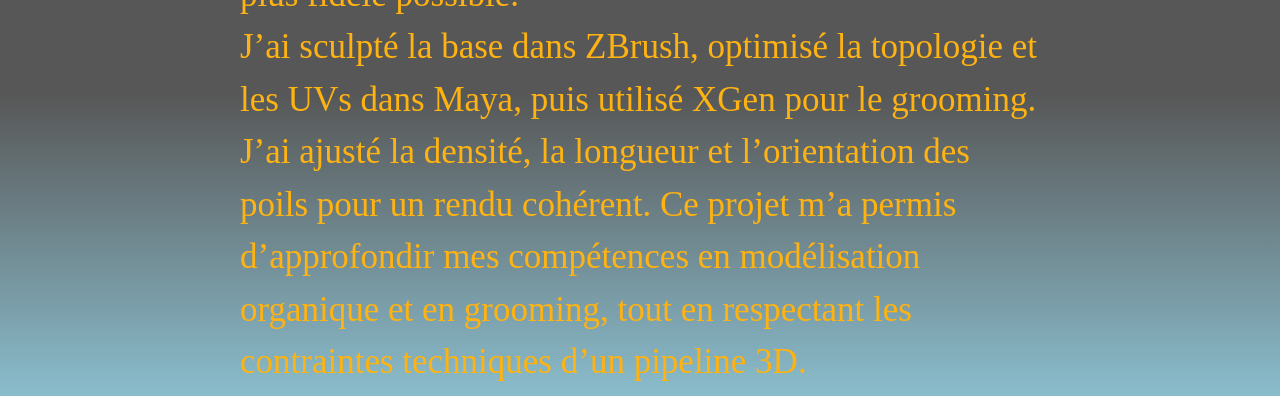
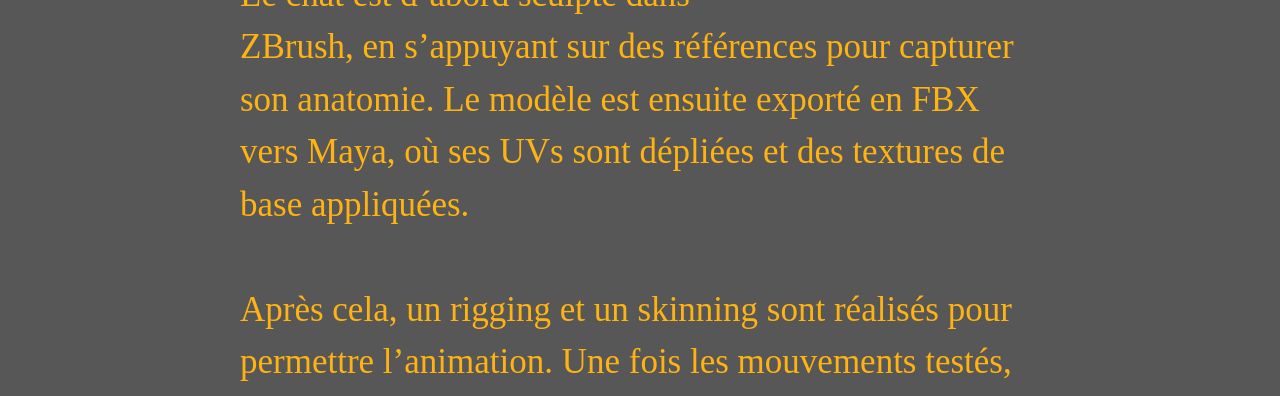
Before and after one commit to IshtarFolo/siteWebChat-PocalypseNow, a WordPress theme: template index.php in a window 1280 px wide. Shown: the part 1191-1587 px from the top of the page. Run offline with PHP 8.4 and a stand-in for WordPress, Linux system fonts and the light colour scheme; the site name, menu and one post (Sample post) are stand-ins, and other content is empty.

Commit message:
Changement des textes et ajout d'images

```diff
--- a/index.php
+++ b/index.php
@@ -27,17 +27,17 @@
     <h2 class="mb-4 mx-2">Le concept :</h2>
     <!-- Style de l'image temporaire!!! -->
     <img src="https://chatpocalypsenow.com/wp-content/uploads/2025/02/Artboard-1.png" alt="" class="float-right imgshadow me-3 mb-3">
-        <p>Pour mon projet final en intégration multimédia, j’ai modélisé et groomé un chat en 3D en visant une représentation la plus fidèle possible.
-			<br>
+    <p class="mb-5">Ce projet explore un workflow complet de création 3D, de la modélisation à l’animation.<br><br>
 
-J’ai sculpté la base dans ZBrush, optimisé la topologie et les UVs dans Maya, puis utilisé XGen pour le grooming. J’ai ajusté la densité, la longueur et l’orientation des poils pour un rendu cohérent.
+        Le chat est d’abord sculpté dans ZBrush, en s’appuyant sur des références pour capturer son anatomie. Le modèle est ensuite exporté en FBX vers Maya, où ses UVs sont dépliées et des textures de base appliquées.<br><br>
 
-Ce projet m’a permis d’approfondir mes compétences en modélisation organique et en grooming, tout en respectant les contraintes techniques d’un pipeline 3D.
+        Après cela, un rigging et un skinning sont réalisés pour permettre l’animation. Une fois les mouvements testés, le grooming est ajouté avec XGen pour un pelage le plus réaliste possible.<br><br>
 
+        Enfin, le modèle est rendu dans Maya, finalisant ainsi un processus qui intègre modélisation, rigging, animation et grooming dans un pipeline professionnel.
     </p>
 </div>
 
-    <div class="contenu bck-film">
+<div class="contenu bck-film mt-5">
     <div class="video p-3">
         <iframe src="https://www.youtube.com/embed/6H8ZJNFKcec?si=E_DaEXMLn23P34Lq" title="YouTube video player"
             frameborder="0"
```
Also changed, not shown: creation.php (+21 -10 lines), images/25.02.2025_11.43.51_REC.png (added), images/25.02.2025_11.44.39_REC.png (added), images/25.02.2025_11.45.07_REC.png (added), images/25.02.2025_11.45.39_REC.png (added), images/25.02.2025_11.46.12_REC.png (added). Lines whose indentation alone changed are shown as unchanged.
